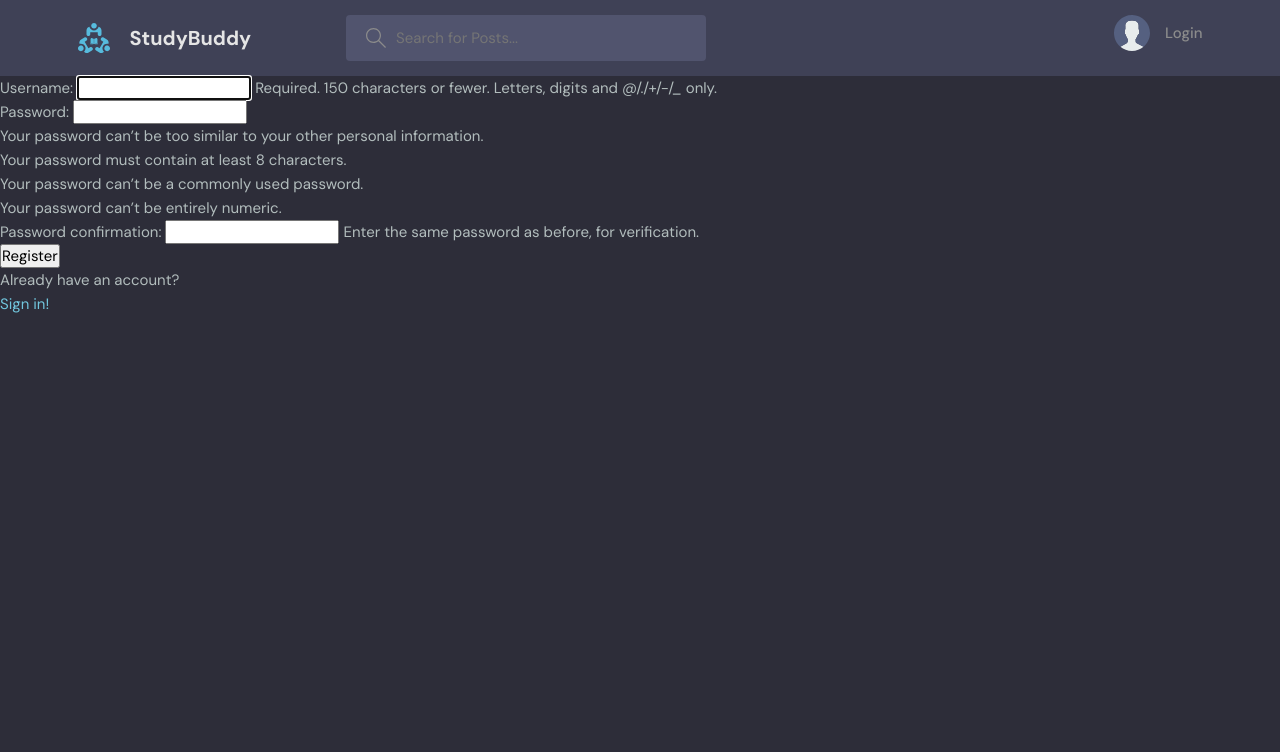
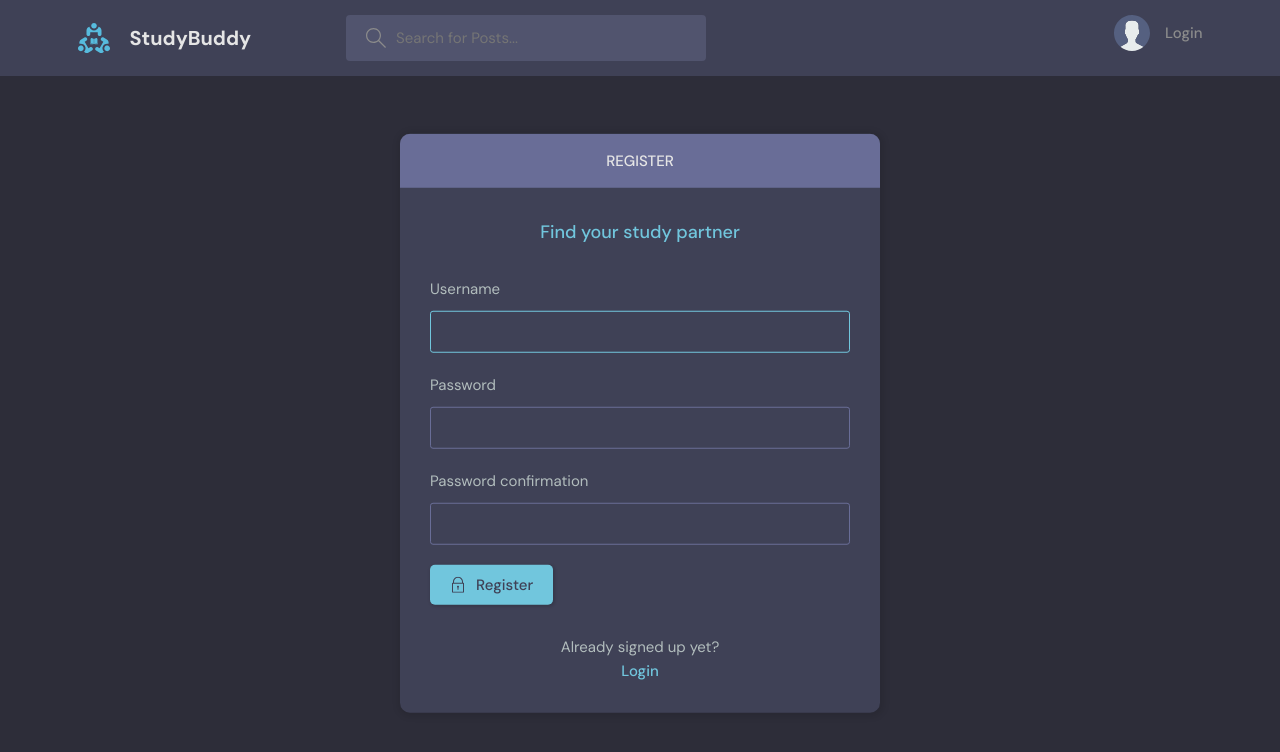
Before and after one commit to iwtga/discord-clone, a Django app: page /register/ in a window 1280 px wide. Shown: the top 752 px of the page. Run offline with Django 4.2, Linux system fonts and the light colour scheme.

Commit message:
fix login register

```diff
--- a/base/templates/base/login_register.html
+++ b/base/templates/base/login_register.html
@@ -1,28 +1,96 @@
 {% extends 'main.html' %}
 
 {% block content %}
+<main class="auth layout">
   {% if form_page == 'login' %}
-<div>
-    <form method="POST" action="">
+  <div class="container">
+    <div class="layout__box">
+      <div class="layout__boxHeader">
+        <div class="layout__boxTitle">
+          <h3>Login</h3>
+        </div>
+      </div>
+      <div class="layout__body">
+        <h2 class="auth__tagline">Find your study partner</h2>
+
+        <form class="form" action="" method="POST">
           {% csrf_token %}
-        <label>Username:</label>
-        <input type="text" name="username" placeholder="Username">
-        <label>Password</label>
-        <input type="password" name="password" placeholder="Password">
-        <input type="submit" value="Login">
+          <div class="form__group form__group">
+            <label for="room_name">Username</label>
+            <input id="username" name="username" type="text" placeholder="e.g. dennis_ivy" />
+          </div>
+          <div class="form__group">
+            <label for="password">Password</label>
+            <input id="password" name="password" type="password"
+              placeholder="&bull;&bull;&bull;&bull;&bull;&bull;&bull;&bull;" />
+          </div>
+
+          <button class="btn btn--main" type="submit">
+            <svg version="1.1" xmlns="http://www.w3.org/2000/svg" width="32" height="32" viewBox="0 0 32 32">
+              <title>lock</title>
+              <path
+                d="M27 12h-1v-2c0-5.514-4.486-10-10-10s-10 4.486-10 10v2h-1c-0.553 0-1 0.447-1 1v18c0 0.553 0.447 1 1 1h22c0.553 0 1-0.447 1-1v-18c0-0.553-0.447-1-1-1zM8 10c0-4.411 3.589-8 8-8s8 3.589 8 8v2h-16v-2zM26 30h-20v-16h20v16z">
+              </path>
+              <path
+                d="M15 21.694v4.306h2v-4.306c0.587-0.348 1-0.961 1-1.694 0-1.105-0.895-2-2-2s-2 0.895-2 2c0 0.732 0.413 1.345 1 1.694z">
+              </path>
+            </svg>
+
+            Login
+          </button>
         </form>
-    <p>Don't have an account?</p>
-    <a href="{% url 'register' %}">Sign up!</a>
+
+        <div class="auth__action">
+          <p>Haven't signed up yet?</p>
+          <a href="{% url 'register' %}" class="btn btn--link">Sign Up</a>
+        </div>
+      </div>
+    </div>
   </div>
   {% else %}
-<div>
-    <form method="POST" action="">
+  <div class="container">
+    <div class="layout__box">
+      <div class="layout__boxHeader">
+        <div class="layout__boxTitle">
+          <h3>Register</h3>
+        </div>
+      </div>
+      <div class="layout__body">
+        <h2 class="auth__tagline">Find your study partner</h2>
+
+        <form class="form" action="" method="POST">
           {% csrf_token %}
-        {{ form.as_p }}
-        <input type="submit" value="Register">
+
+          {% for field in form %}
+          <div class="form__group form__group">
+            <label for="room_name">{{field.label}}</label>
+            {{field}}
+          </div>
+          {% endfor %}
+
+
+          <button class="btn btn--main" type="submit">
+            <svg version="1.1" xmlns="http://www.w3.org/2000/svg" width="32" height="32" viewBox="0 0 32 32">
+              <title>lock</title>
+              <path
+                d="M27 12h-1v-2c0-5.514-4.486-10-10-10s-10 4.486-10 10v2h-1c-0.553 0-1 0.447-1 1v18c0 0.553 0.447 1 1 1h22c0.553 0 1-0.447 1-1v-18c0-0.553-0.447-1-1-1zM8 10c0-4.411 3.589-8 8-8s8 3.589 8 8v2h-16v-2zM26 30h-20v-16h20v16z">
+              </path>
+              <path
+                d="M15 21.694v4.306h2v-4.306c0.587-0.348 1-0.961 1-1.694 0-1.105-0.895-2-2-2s-2 0.895-2 2c0 0.732 0.413 1.345 1 1.694z">
+              </path>
+            </svg>
+
+            Register
+          </button>
         </form>
-    <p>Already have an account?</p>
-    <a href="{% url 'login' %}">Sign in!</a>
+
+        <div class="auth__action">
+          <p>Already signed up yet?</p>
+          <a href="{% url 'login' %}" class="btn btn--link">Login</a>
+        </div>
+      </div>
+    </div>
   </div>
   {% endif %}
+</main>
 {% endblock content %}
```
Also changed, not shown: base/templates/base/login_register_old.html (added, +28 -0 lines). Lines whose indentation alone changed are shown as unchanged.
